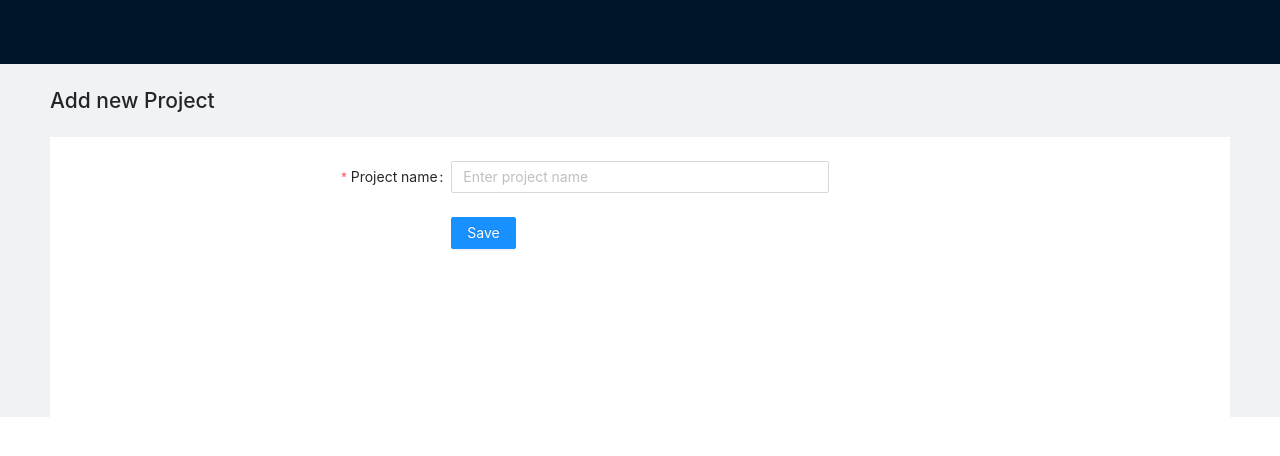
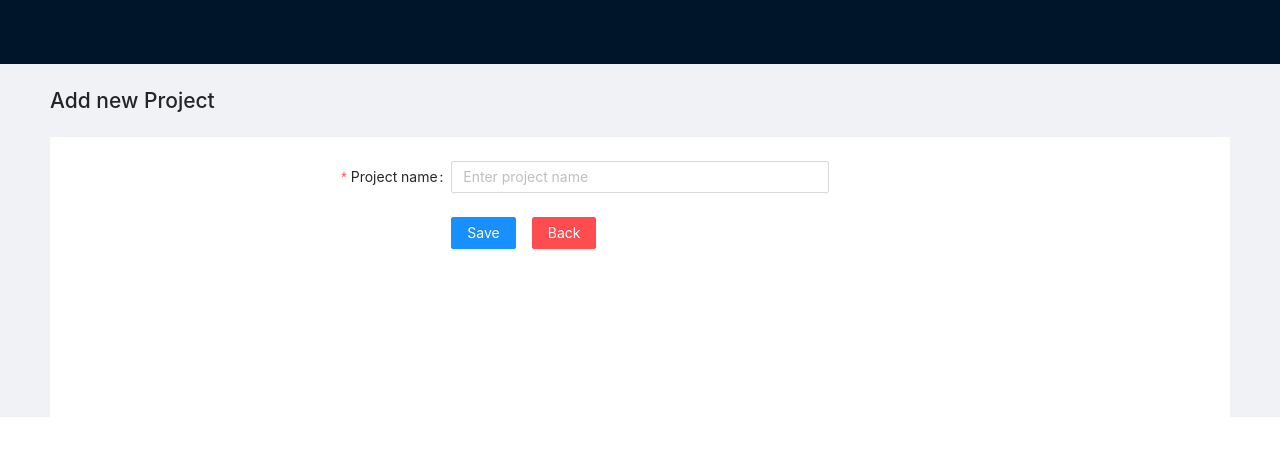
Before and after one commit to amitavroy/invoicer-app, a Next.js app: page /project/add in a window 1280 px wide. Shown: the top 456 px of the page. Built offline with nearby package versions, Linux system fonts and the light colour scheme.

Commit message:
Adding some basic UI changes and nagivation fix. Will implement SWR now

```diff
--- a/components/forms/project-add-form.tsx
+++ b/components/forms/project-add-form.tsx
@@ -1,9 +1,14 @@
-import { Button, Form, Input } from "antd";
+import { Button, Form, Input, Space } from "antd";
+import Link from "next/link";
+import { useRouter } from "next/router";
 import ProjectService from "../../services/project.service";
 
 const ProjectAddForm: React.FC = () => {
+  const router = useRouter();
+
   const handleOnFinish = async (values: any) => {
     await ProjectService.saveProject(values.name);
+    router.push("/project");
   };
   const handleOnFinishFailed = (errorInfo: any) => {
     console.log("Error", errorInfo);
@@ -25,9 +30,16 @@ const ProjectAddForm: React.FC = () => {
       </Form.Item>
 
       <Form.Item wrapperCol={{ offset: 8, span: 8 }}>
-        <Button type="primary" htmlType="submit">
-          Save
-        </Button>
+        <Space direction="horizontal" size="middle">
+          <Button type="primary" htmlType="submit" icon=" ">
+            Save
+          </Button>
+          <Link href="/project">
+            <Button type="primary" htmlType="submit" danger icon=" ">
+              Back
+            </Button>
+          </Link>
+        </Space>
       </Form.Item>
     </Form>
   );
--- a/package.json
+++ b/package.json
@@ -21,6 +21,7 @@
     "@types/node": "^17.0.23",
     "@types/react": "^17.0.43",
     "eslint": "8.12.0",
-    "eslint-config-next": "12.1.4"
+    "eslint-config-next": "12.1.4",
+    "typescript": "^4.6.3"
   }
 }
```
Also changed, not shown: pages/project/index.tsx (+15 -2 lines).
